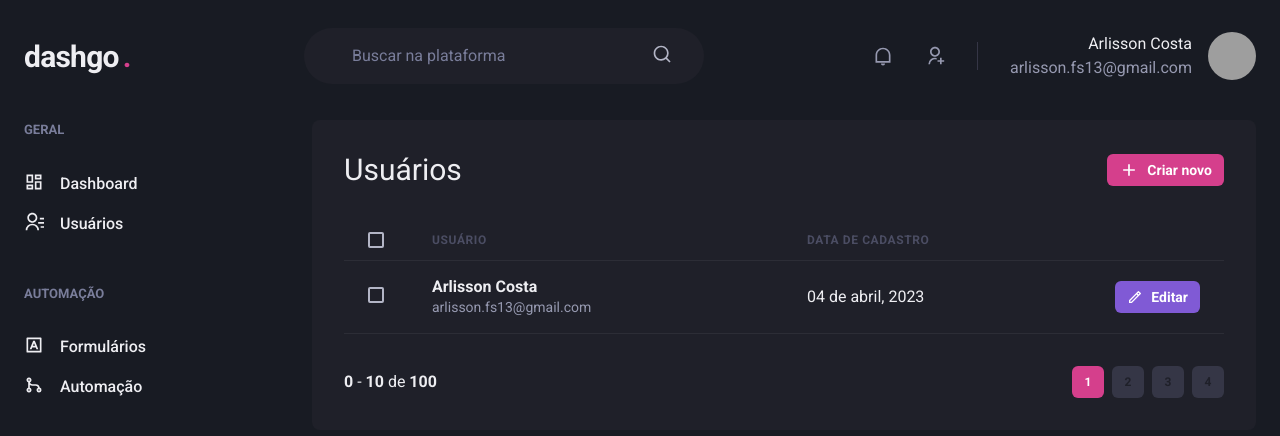
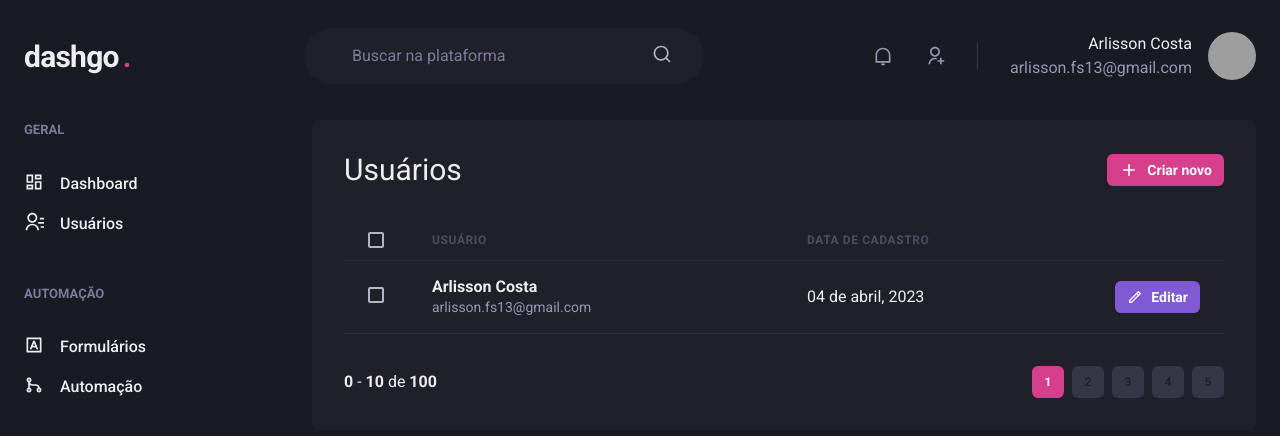
Before and after one commit to ArlissonC/dashgo, a Next.js app: page /users in a window 1280 px wide. Shown: the top 436 px of the page. Built offline with nearby package versions, Linux system fonts and the light colour scheme; grey boxes are pictures that could not be loaded.

Commit message:
test commit

```diff
--- a/src/components/Pagination/index.tsx
+++ b/src/components/Pagination/index.tsx
@@ -18,6 +18,7 @@ const Pagination = () => {
         <PaginationItem number={2} />
         <PaginationItem number={3} />
         <PaginationItem number={4} />
+        <PaginationItem number={5} />
       </Stack>
     </Stack>
   );
```
